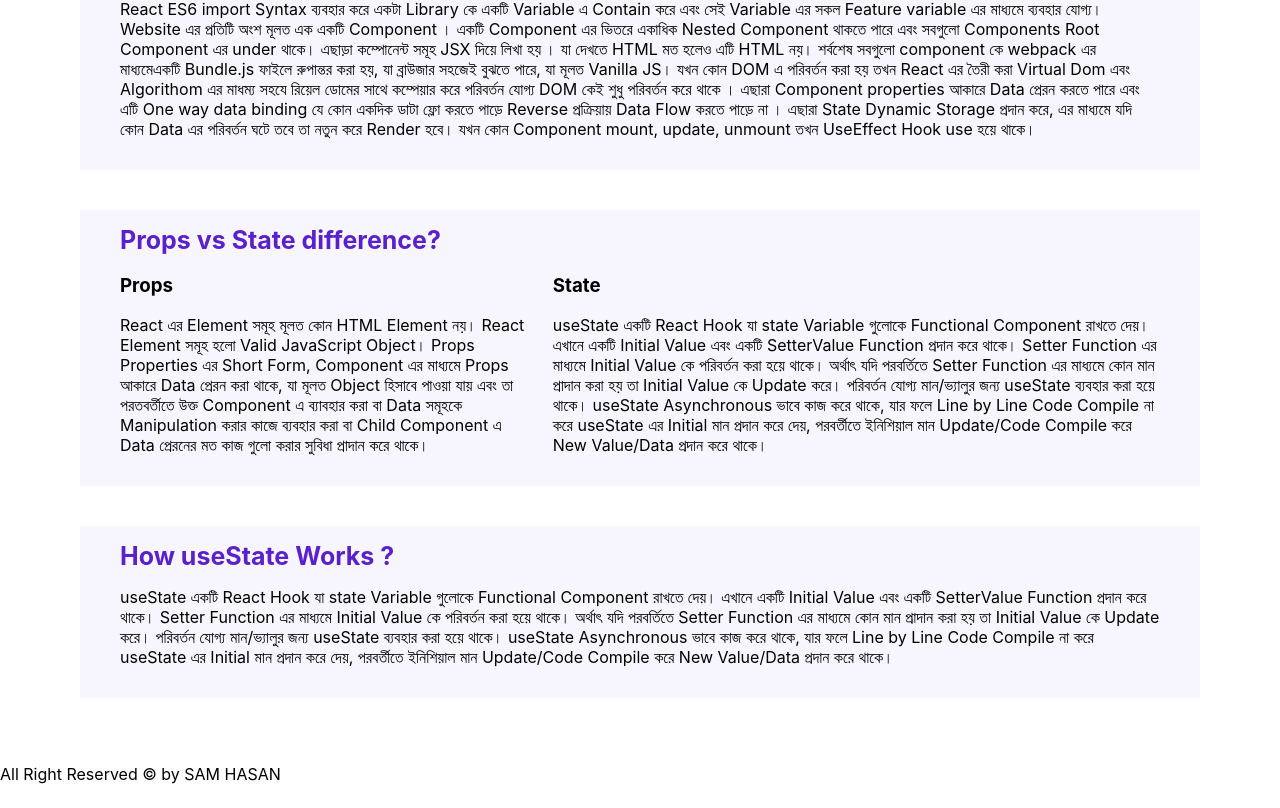
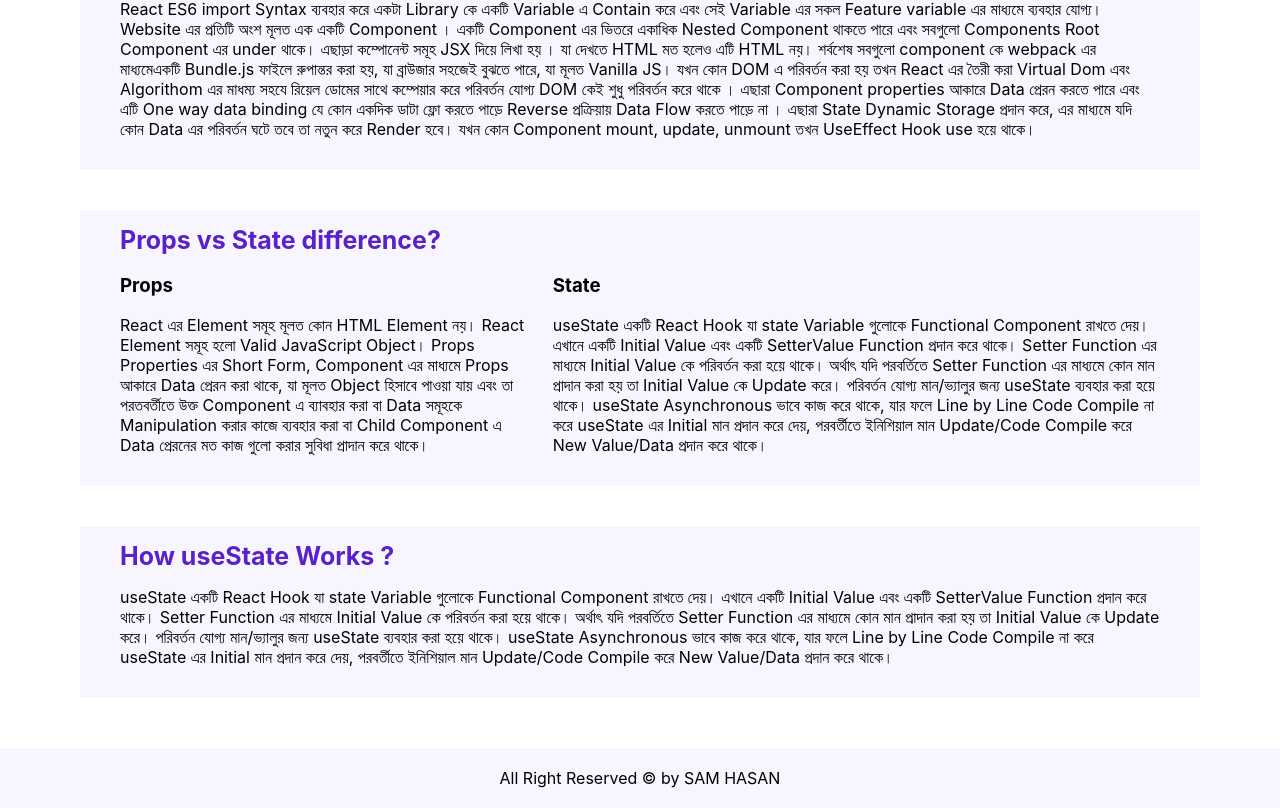
Before and after one commit to SamiulxHasanx07/laptop-picker, a React (Create React App) app: page / in a window 1280 px wide. Shown: the part 2628-3436 px from the top of the page. Built offline with nearby package versions, Linux system fonts and the light colour scheme.

Commit message:
Footer Done

```diff
--- a/src/components/Footer/Footer.css
+++ b/src/components/Footer/Footer.css
@@ -0,0 +1,9 @@
+.footer{
+    background-color: rgb(247 246 255);
+    padding: 20px 0;
+
+}
+.footer p{
+    text-align: center;
+    margin: 0;
+}
--- a/src/components/Footer/Footer.js
+++ b/src/components/Footer/Footer.js
@@ -1,8 +1,8 @@
 import React from 'react';
-
+import './Footer.css';
 const Footer = () => {
     return (
-        <div>
+        <div className='footer'>
             <p>All Right Reserved &copy; by SAM HASAN</p>
         </div>
     );
```
